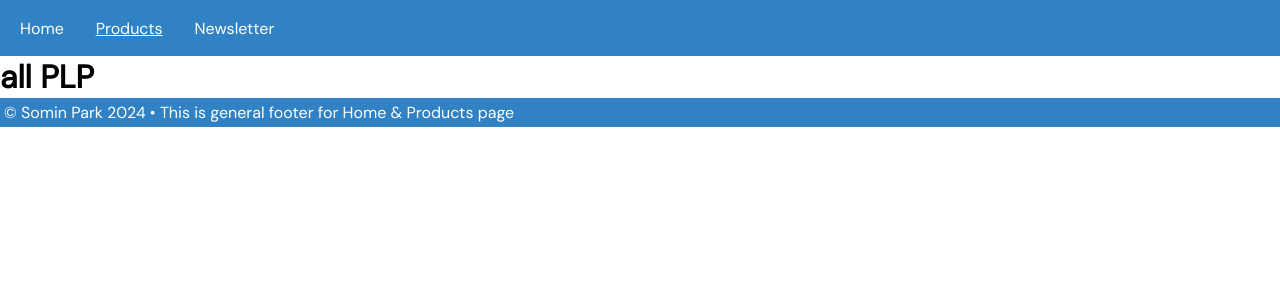
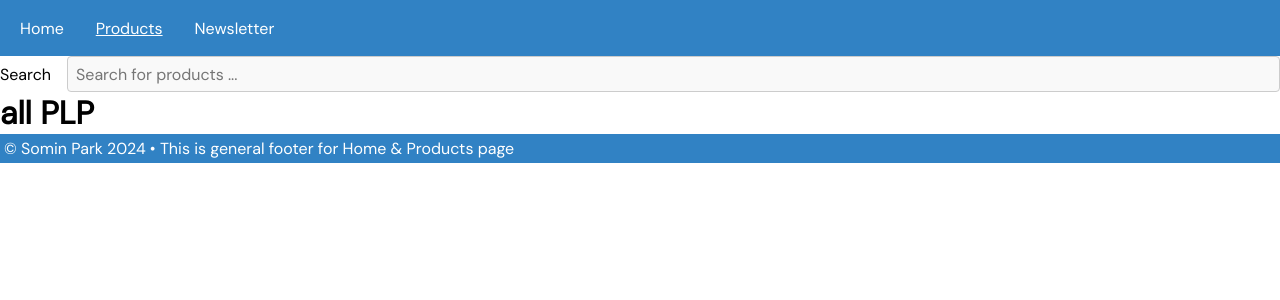
Before and after one commit to sominparrrk/next-js-e-commerce, a Next.js app: page /products in a window 1280 px wide. Shown: the top 300 px of the page. Built offline with nearby package versions, Linux system fonts and the light colour scheme.

Commit message:
feat: add Input component & update root layout

```diff
--- a/src/app/(main)/layout.tsx
+++ b/src/app/(main)/layout.tsx
@@ -3,6 +3,8 @@ import { DM_Sans } from 'next/font/google';
 import '../globals.css';
 import Navbar from '@/components/Navbar/Navbar';
 import Footer from '@/components/Footer/Footer';
+import Input from '@/components/Input/Input';
+import { useState } from 'react';
 
 const openSans = DM_Sans({
   subsets: ['latin'],
@@ -14,11 +16,23 @@ export default function RootLayout({
 }: {
   children: React.ReactNode;
 }) {
+  const [inputValue, setInputValue] = useState('');
+
   return (
     <html lang='en' className={openSans.className}>
       <body>
         <header>
           <Navbar />
+          <div>
+            <Input
+              type='text'
+              id='search'
+              label='Search'
+              placeholder='Search for products ...'
+              value={inputValue}
+              onChange={setInputValue}
+            />
+          </div>
         </header>
         <main>{children}</main>
         <footer>
--- /dev/null
+++ b/src/components/Input/Input.module.css
@@ -0,0 +1,25 @@
+.container {
+  display: flex;
+  align-items: center;
+  gap: var(--spacing-16)
+}
+
+.label {
+  display: block;
+  margin-bottom: 8px;
+}
+
+.input {
+  width: 100%;
+  height: 36px;
+  padding: 8px;
+  background-color: var(--light-gray);
+  border: 1px solid var(--gray);
+  border-radius: 4px;
+  font-size: 16px;
+}
+
+.input:focus {
+  outline: none;
+  border-color: var(--primary);
+}
--- /dev/null
+++ b/src/components/Input/Input.tsx
@@ -0,0 +1,31 @@
+import React from 'react';
+import styles from './Input.module.css';
+
+interface InputProps {
+  type: string;
+  value: string;
+  onChange: (value: string) => void;
+  label: string;
+  placeholder?: string;
+  id: string;
+}
+
+export default function Input({ type, value, onChange, label, placeholder, id }: InputProps) {
+  const handleChange = (e: React.ChangeEvent<HTMLInputElement>) => {
+    onChange(e.target.value);
+  };
+
+  return (
+    <div className={styles.container}>
+      {label && <label htmlFor={id.toString()}>{label}</label>}
+      <input
+        id={id.toString()}
+        type={type}
+        value={value}
+        placeholder={placeholder}
+        onChange={handleChange}
+        className={styles.input}
+      />
+    </div>
+  );
+}
```
Also changed, not shown: 1 other file (tests, documents, lock files or other folders).
